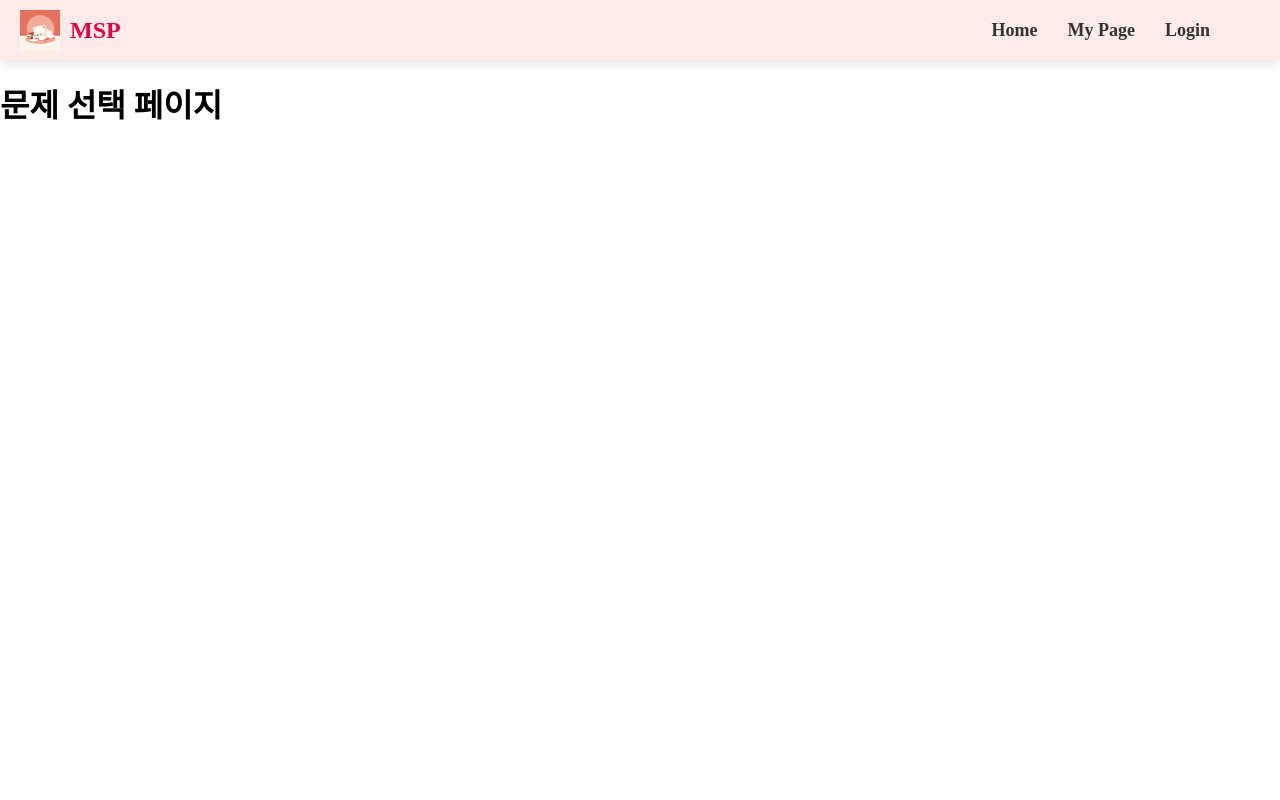
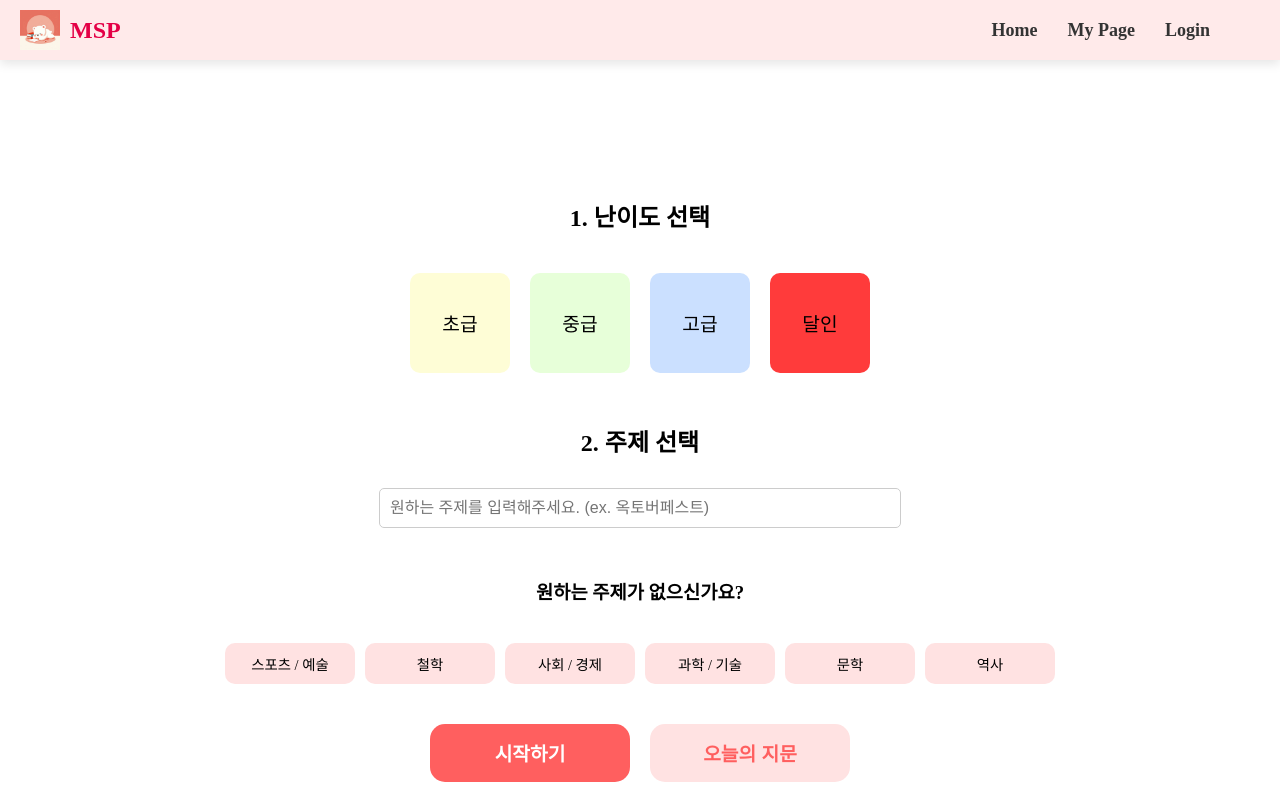
Before and after one commit to MSP-MoonSunPower/msp-backend, a React (Create React App) app in the folder frontend/: page /select in a window 1280 px wide. Built offline with nearby package versions, Linux system fonts and the light colour scheme.

Commit message:
select창

```diff
--- a/frontend/src/components/Header.js
+++ b/frontend/src/components/Header.js
@@ -30,7 +30,9 @@ function Header({ isHomePage }) {
     >
       <div className={styles.logoContainer}>
         <img src={logo} alt="Logo" className={styles.logo} />
-        <span className={styles.title}>MSP</span>
+        <Link to="/" className={styles.link}>
+          <span className={styles.title}>MSP</span>
+        </Link>
       </div>
       <nav className={styles.nav}>
         <Link to="/" className={styles.navLink}>
--- a/frontend/src/components/Header.module.css
+++ b/frontend/src/components/Header.module.css
@@ -53,3 +53,7 @@
 .navLink:hover {
   color: #e40046;
 }
+
+.link {
+  text-decoration: none;
+}
--- a/frontend/src/routes/Select.js
+++ b/frontend/src/routes/Select.js
@@ -1,10 +1,85 @@
-import React from "react";
+import React, { useState } from "react";
 import styles from "./Select.module.css";
 
 function Select() {
+  const [difficulty, setDifficulty] = useState(null);
+  const [topic, setTopic] = useState("");
+
+  const handleDifficultyClick = (level) => {
+    setDifficulty(level);
+  };
+
+  const handleTopicChange = (e) => {
+    setTopic(e.target.value);
+  };
+
   return (
-    <div>
-      <h1>문제 선택 페이지</h1>
+    <div className={styles.container}>
+      <h2>1. 난이도 선택</h2>
+      <div className={styles.difficultyOptions}>
+        <button
+          className={`${styles.difficultyButton} ${
+            difficulty === "초급" ? styles.selected : ""
+          }`}
+          onClick={() => handleDifficultyClick("초급")}
+        >
+          초급
+        </button>
+        <button
+          className={`${styles.difficultyButton} ${
+            difficulty === "중급" ? styles.selected : ""
+          }`}
+          onClick={() => handleDifficultyClick("중급")}
+        >
+          중급
+        </button>
+        <button
+          className={`${styles.difficultyButton} ${
+            difficulty === "고급" ? styles.selected : ""
+          }`}
+          onClick={() => handleDifficultyClick("고급")}
+        >
+          고급
+        </button>
+        <button
+          className={`${styles.difficultyButton} ${
+            difficulty === "달인" ? styles.selected : ""
+          }`}
+          onClick={() => handleDifficultyClick("달인")}
+        >
+          달인
+        </button>
+      </div>
+
+      <h2>2. 주제 선택</h2>
+      <input
+        type="text"
+        className={styles.topicInput}
+        placeholder="원하는 주제를 입력해주세요. (ex. 옥토버페스트)"
+        value={topic}
+        onChange={handleTopicChange}
+      />
+
+      <h3>원하는 주제가 없으신가요?</h3>
+      <div className={styles.tagContainer}>
+        {[
+          "스포츠 / 예술",
+          "철학",
+          "사회 / 경제",
+          "과학 / 기술",
+          "문학",
+          "역사",
+        ].map((tag) => (
+          <span key={tag} className={styles.tag}>
+            {tag}
+          </span>
+        ))}
+      </div>
+
+      <div className={styles.buttons}>
+        <button className={styles.startButton}>시작하기</button>
+        <button className={styles.questionButton}>오늘의 지문</button>
+      </div>
     </div>
   );
 }
--- a/frontend/src/routes/Select.module.css
+++ b/frontend/src/routes/Select.module.css
@@ -0,0 +1,123 @@
+.container {
+  text-align: center;
+  width: 100%;
+  height: 100vh; /* 약간 줄여서 오차 방지 */
+  display: flex;
+  flex-direction: column;
+  justify-content: center;
+  align-items: center;
+  box-sizing: border-box;
+}
+
+.difficultyOptions {
+  display: flex;
+  gap: 20px;
+  margin-top: 20px;
+}
+
+.difficultyButton {
+  width: 100px;
+  height: 100px;
+  font-size: 1.2em;
+  border-radius: 10px;
+  border: none;
+  cursor: pointer;
+  margin-bottom: 30px;
+}
+
+.difficultyButton:nth-child(1) {
+  background-color: #fefdd6;
+}
+
+.difficultyButton:nth-child(1):hover {
+  background-color: #eeecaa;
+}
+
+.difficultyButton:nth-child(2) {
+  background-color: #e7ffd9;
+}
+
+.difficultyButton:nth-child(2):hover {
+  background-color: #c2e8ac;
+}
+
+.difficultyButton:nth-child(3) {
+  background-color: #cbe0ff;
+}
+
+.difficultyButton:nth-child(3):hover {
+  background-color: #94b5e5;
+}
+
+.difficultyButton:nth-child(4) {
+  background-color: #ff3b3b;
+}
+
+.difficultyButton:nth-child(4):hover {
+  background-color: #cc5151;
+}
+
+.topicInput {
+  width: 500px;
+  padding: 10px;
+  font-size: 1em;
+  border-radius: 5px;
+  margin-top: 10px;
+  border: 1px solid #ccc;
+  margin-bottom: 30px;
+}
+
+.tagContainer {
+  display: flex;
+  gap: 10px;
+  flex-wrap: wrap;
+  margin: 20px 0;
+  width: 100%;
+  justify-content: center;
+  cursor: pointer;
+  align-items: center;
+}
+
+.tag {
+  padding: 10px 15px;
+  background-color: #ffe2e2;
+  border-radius: 10px;
+  font-size: 0.9em;
+  flex: 1; /* 자동으로 같은 너비 */
+  max-width: 100px;
+  text-align: center;
+}
+
+.tag:hover {
+  background-color: #ffb3b3;
+}
+
+.buttons {
+  display: flex;
+  gap: 20px;
+  margin-top: 20px;
+}
+
+.startButton {
+  background-color: #ff5f5f;
+  color: white;
+  font-size: 1.2em;
+  font-weight: bold;
+  border: none;
+  border-radius: 15px;
+  padding: 15px 0;
+  width: 200px;
+  cursor: pointer;
+}
+
+.questionButton {
+  background-color: #ffe2e2;
+  color: #ff5f5f;
+  font-size: 1.2em;
+  font-weight: bold;
+  border: none;
+  border-radius: 15px;
+  padding: 15px 0;
+  width: 200px;
+  cursor: pointer;
+}
```
